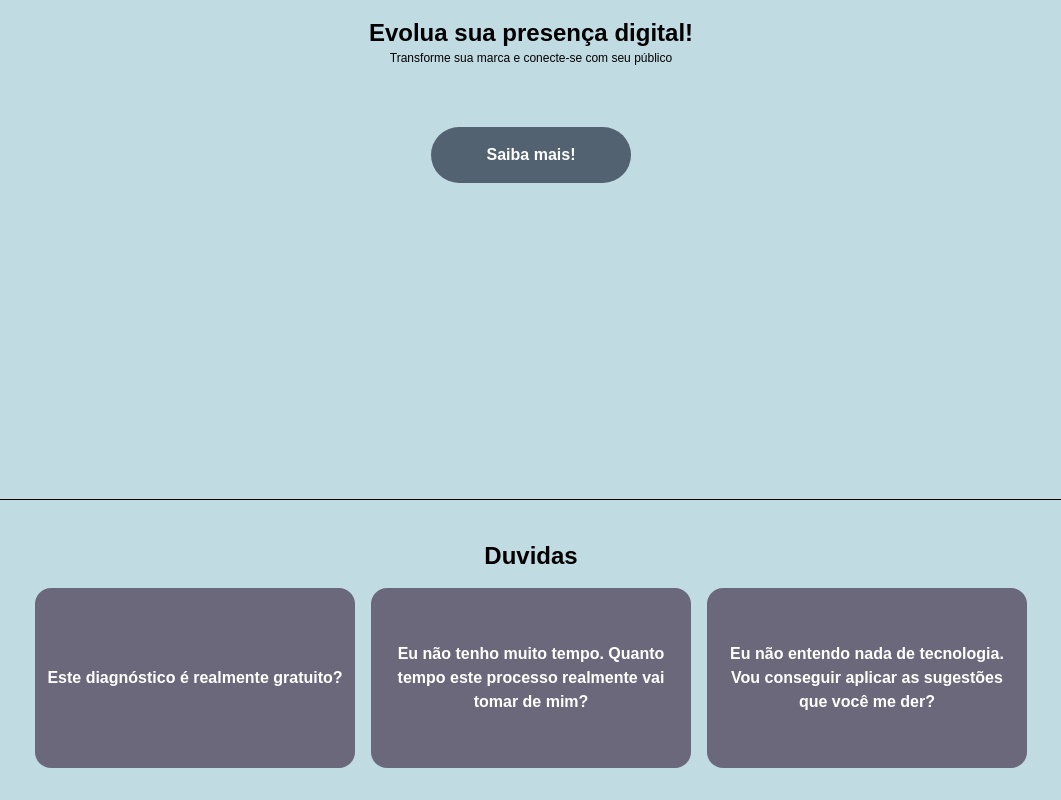
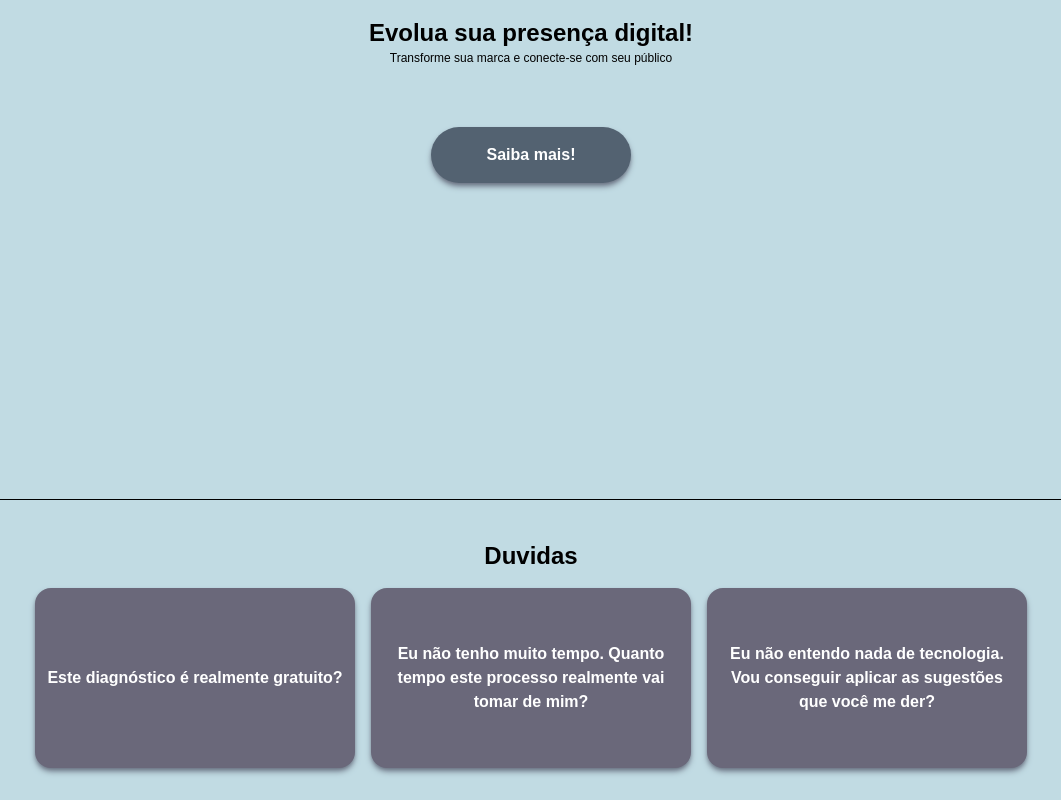
Before and after one commit to Daniel13s/site-evento, a Next.js app: page / in a window 1280 px wide. Shown: the part 300-1100 px from the top of the page, without its empty margins (109-1170 px from the left). Built offline with nearby package versions, Linux system fonts and the light colour scheme.

Commit message:
Add shadows to various elements for depth

```diff
--- a/app/page.tsx
+++ b/app/page.tsx
@@ -38,7 +38,7 @@ export default function Home() {
           Transforme sua marca e conecte-se com seu público
         </h2>
 
-        <Link href="#register" className="p-4 bg-[#536271] w-50 rounded-4xl mt-15 text-white font-bold"> Saiba mais!</Link>
+        <Link href="#register" className="shadow-gray-500 shadow-md p-4 bg-[#536271] w-50 rounded-4xl mt-15 text-white font-bold"> Saiba mais!</Link>
       </header>
       <main className="w-screen h-auto flex flex-col items-center gap-4">
         <section className="w-screen h-auto flex flex-col items-center gap-4 pt-10 pb-10">
@@ -48,8 +48,8 @@ export default function Home() {
               onClick={() => setIsFlipped1(!isFlipped1)}
               className={
                 isFlipped1
-                  ? "animate-flipped w-80 h-45 bg-[#6A687A] rounded-2xl flex justify-center items-center text-white text-center p-3"
-                  : "animate-not-flipped w-80 h-45 bg-[#6A687A] rounded-2xl flex justify-center items-center text-white text-center p-3"
+                  ? "animate-flipped shadow-gray-500 shadow-md w-80 h-45 bg-[#6A687A] rounded-2xl flex justify-center items-center text-white text-center p-3"
+                  : "animate-not-flipped shadow-gray-500 shadow-md w-80 h-45 bg-[#6A687A] rounded-2xl flex justify-center items-center text-white text-center p-3"
               }
             >
               {!isFlipped1 ? (
@@ -62,8 +62,8 @@ export default function Home() {
               onClick={() => setIsFlipped2(!isFlipped2)}
               className={
                 isFlipped2
-                  ? "animate-flipped w-80 h-45 bg-[#6A687A] rounded-2xl flex justify-center items-center text-white text-center p-3"
-                  : "animate-not-flipped w-80 h-45 bg-[#6A687A] rounded-2xl flex justify-center items-center text-white text-center p-3"
+                  ? "animate-flipped shadow-gray-500 shadow-md w-80 h-45 bg-[#6A687A] rounded-2xl flex justify-center items-center text-white text-center p-3"
+                  : "animate-not-flipped shadow-gray-500 shadow-md w-80 h-45 bg-[#6A687A] rounded-2xl flex justify-center items-center text-white text-center p-3"
               }
             >
               {!isFlipped2 ? (
@@ -79,8 +79,8 @@ export default function Home() {
               onClick={() => setIsFlipped3(!isFlipped3)}
               className={
                 isFlipped3
-                  ? "animate-flipped w-80 h-45 bg-[#6A687A] rounded-2xl flex justify-center items-center text-white text-center p-3"
-                  : "animate-not-flipped w-80 h-45 bg-[#6A687A] rounded-2xl flex justify-center items-center text-white text-center p-3"
+                  ? "animate-flipped shadow-gray-500 shadow-md w-80 h-45 bg-[#6A687A] rounded-2xl flex justify-center items-center text-white text-center p-3"
+                  : "animate-not-flipped shadow-gray-500 shadow-md w-80 h-45 bg-[#6A687A] rounded-2xl flex justify-center items-center text-white text-center p-3"
               }
             >
               {!isFlipped3 ? (
@@ -124,12 +124,12 @@ export default function Home() {
               onChange={(e) => setInstagram(e.target.value)}
             />
           </div>
-          <button className="p-4 bg-[#536271] w-50 rounded-4xl text-white font-bold flex items-center justify-center"
+          <button className="shadow-gray-500 shadow-md p-4 bg-[#536271] w-50 rounded-4xl text-white font-bold flex items-center justify-center"
           onClick={sendEmail}>
             {loading ? <CgSpinner className="animate-spin" size={20} /> : "Quero minhas dicas!"}
           </button>
         </section>
-        <footer className="w-screen h-40 bg-[#6A687A]">
+        <footer className="w-screen shadow-gray-500 shadow-sm h-40 bg-[#6A687A]">
           <h4 className="text-white text-center pt-16 opacity-30">
             © 2025 Desenvolvido por Daniel Silva
           </h4>
```
